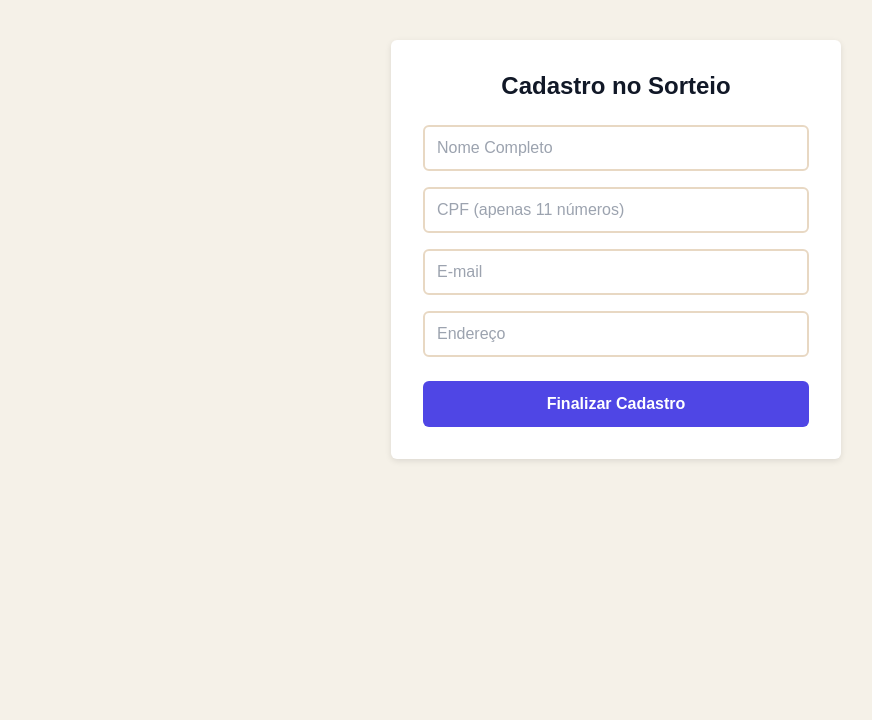
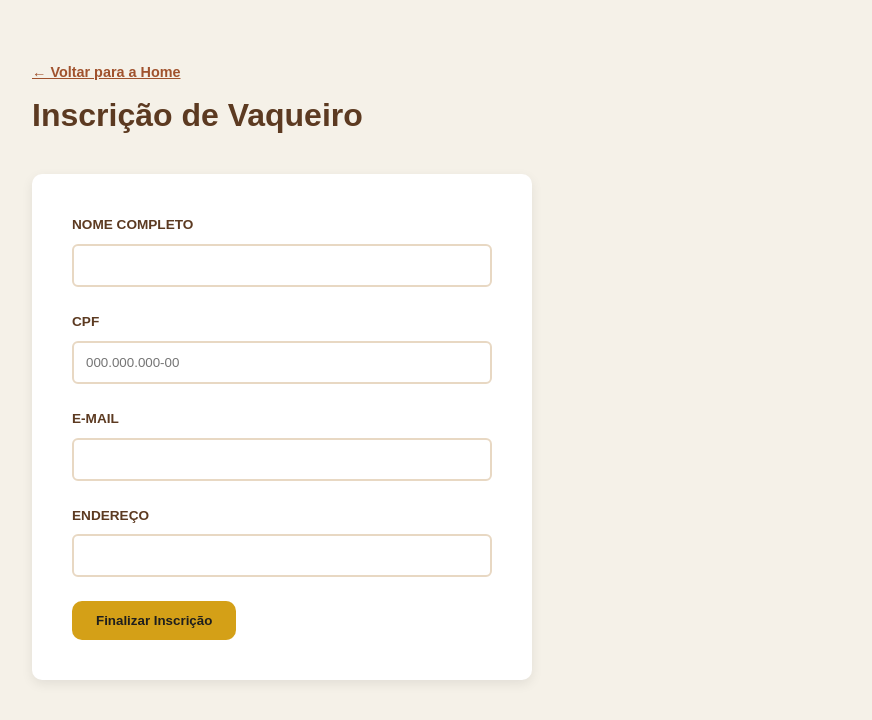
Before and after one commit to thiago21sousa21/landingpage_da_sorte, a React (Vite) app in the folder front-cliente/: page /cadastro in a window 1280 px wide. Shown: the top 720 px of the page, without its empty margins (24-896 px from the left). Built offline with nearby package versions, Linux system fonts and the light colour scheme; no server answers.

Commit message:
front-cliente: inserindo regex que valida mascara de cpf

```diff
--- a/front-cliente/src/pages/CadastroParticipante/CadastroParticipante.css
+++ b/front-cliente/src/pages/CadastroParticipante/CadastroParticipante.css
@@ -1,105 +1,49 @@
-/* CadastroParticipante.css */
-
-/* Reutilizando as variáveis (caso não estejam no :root global ainda) */
-:root {
-  --primary: #4F46E5;
-  --secondary: #FBBF24;
-  --bg-color: #F9FAFB;
-  --text-main: #111827;
-  --text-sec: #6B7280;
-  --radius: 6px;
-  --shadow: 0 2px 6px rgba(0,0,0,0.1);
-  --font-family: 'Inter', sans-serif;
+.cadastro-header {
+  margin-bottom: var(--space-lg);
+  display: flex;
+  flex-direction: column;
+  gap: var(--space-sm);
+  align-items: flex-start;
 }
 
-.cadastro-container {
-  max-width: 450px;
-  margin: 40px auto;
-  padding: 32px;
-  background-color: #ffffff;
-  border-radius: var(--radius);
-  box-shadow: var(--shadow);
-  text-align: center;
+.btn-back {
+  background: none;
+  border: none;
+  color: var(--color-terracotta);
+  font-weight: 600;
+  cursor: pointer;
+  padding: 0;
+  font-size: 0.9rem;
+  transition: var(--transition-fast);
+  display: flex;
+  align-items: center;
+  text-decoration: underline;
 }
 
-.cadastro-container h2 {
-  font-size: 24px;
-  color: var(--text-main);
-  margin-bottom: 24px;
-  font-weight: 700;
+.btn-back:hover {
+  color: var(--color-brown);
+  transform: translateX(-5px); /* Efeito sutil de empurrão para a esquerda */
 }
 
-/* Estilização do Formulário */
-form {
+/* Ajuste do formulário para centralizar na tela */
+.cadastro-form {
+  max-width: 500px;
+  background-color: white;
+  padding: var(--space-lg);
+  border-radius: var(--radius-md);
+  box-shadow: var(--shadow-soft);
+}
+
+.form-group {
+  margin-bottom: var(--space-md);
   display: flex;
   flex-direction: column;
-  gap: 16px; /* Espaçamento padrão de 16px */
+  gap: var(--space-xs);
 }
 
-input {
-  width: 100%;
-  padding: 12px 16px;
-  border: 1px solid #E5E7EB; /* Cinza bem clarinho para o estilo clean */
-  border-radius: var(--radius);
-  font-family: var(--font-family);
-  font-size: 16px;
-  color: var(--text-main);
-  background-color: #fff;
-  transition: border-color 0.2s, box-shadow 0.2s;
-  box-sizing: border-box; /* Garante que o padding não quebre a largura */
+.form-group label {
+  font-weight: 700;
+  color: var(--color-brown);
+  font-size: 0.85rem;
+  text-transform: uppercase;
 }
-
-input::placeholder {
-  color: #9CA3AF;
-}
-
-input:focus {
-  outline: none;
-  border-color: var(--primary);
-  box-shadow: 0 0 0 3px rgba(79, 70, 229, 0.1); /* Glow suave roxo */
-}
-
-/* Botão de Envio */
-button[type="submit"] {
-  background-color: var(--primary);
-  color: white;
-  padding: 14px;
-  border: none;
-  border-radius: var(--radius);
-  font-weight: 600;
-  font-size: 16px;
-  cursor: pointer;
-  transition: background-color 0.2s, opacity 0.2s;
-  margin-top: 8px;
-}
-
-button[type="submit"]:hover {
-  filter: brightness(1.1);
-}
-
-button[type="submit"]:disabled {
-  background-color: var(--text-sec);
-  cursor: not-allowed;
-  opacity: 0.7;
-}
-
-/* Alertas de Feedback */
-.alerta {
-  padding: 12px;
-  border-radius: var(--radius);
-  margin-bottom: 20px;
-  font-size: 14px;
-  font-weight: 500;
-}
-
-.alerta.success {
-  background-color: #ECFDF5;
-  color: #065F46;
-  border: 1px solid #A7F3D0;
-}
-
-.alerta.error {
-  background-color: #FEF2F2;
-  color: #991B1B;
-  border: 1px solid #FECACA;
-}
--- a/front-cliente/src/pages/CadastroParticipante/CadastroParticipante.jsx
+++ b/front-cliente/src/pages/CadastroParticipante/CadastroParticipante.jsx
@@ -1,22 +1,35 @@
 import { useState } from 'react';
+import { useNavigate } from 'react-router-dom';
 import { participarSorteio } from '../../services/api';
 import Comprovante from '../../components/Comprovante/Comprovante';
 import './CadastroParticipante.css';
 
 const CadastroParticipante = () => {
-  // Estado único para o formulário seguindo o seu modelo fixo
+  const navigate = useNavigate();
   const [formData, setFormData] = useState({ nome: '', cpf: '', email: '', endereco: '' });
   const [loading, setLoading] = useState(false);
-  const [mensagem, setMensagem] = useState({ texto: '', tipo: '' }); // tipo: 'success' ou 'error'
-  const [dadosSucesso, setDadosSucesso] = useState(null); // Guardará o JSON da API
+  const [mensagem, setMensagem] = useState({ texto: '', tipo: '' });
+  const [dadosSucesso, setDadosSucesso] = useState(null);
 
-  // Função genérica para atualizar qualquer campo
+  // ✨ Função para aplicar a máscara visual de CPF
+  const maskCPF = (value) => {
+    return value
+      .replace(/\D/g, '') // Remove tudo o que não é dígito
+      .replace(/(\d{3})(\d)/, '$1.$2') // Coloca ponto após os 3 primeiros dígitos
+      .replace(/(\d{3})(\d)/, '$1.$2') // Coloca ponto após os 6 primeiros dígitos
+      .replace(/(\d{3})(\d{1,2})/, '$1-$2') // Coloca hífen após os 9 primeiros dígitos
+      .replace(/(-\d{2})\d+?$/, '$1'); // Limita em 11 dígitos
+  };
+
   const handleChange = (e) => {
     const { name, value } = e.target;
-    setFormData({
-      ...formData, // Mantém o que já estava lá
-      [name]: value // Atualiza apenas o campo que mudou
-    });
+
+    // Se o campo for CPF, aplicamos a máscara antes de salvar no estado
+    if (name === 'cpf') {
+      setFormData({ ...formData, [name]: maskCPF(value) });
+    } else {
+      setFormData({ ...formData, [name]: value });
+    }
   };
 
   const handleSubmit = async (e) => {
@@ -24,15 +37,15 @@ const handleSubmit = async (e) => {
     setLoading(true);
     setMensagem({ texto: '', tipo: '' });
 
+    // 🧹 LIMPEZA: Remove pontos e traços antes de enviar para a API
+    const dadosParaEnviar = {
+      ...formData,
+      cpf: formData.cpf.replace(/\D/g, '') // Envia apenas os 11 números
+    };
+
     try {
-      const resultado = await participarSorteio(formData);
-      setMensagem({
-        texto: `Sucesso! Seu número da sorte é: ${resultado.numero_sorteio}`,
-        tipo: 'success'
-      });
+      const resultado = await participarSorteio(dadosParaEnviar);
       setDadosSucesso(resultado);
-      // Opcional: limpar o formulário após sucesso
-      setFormData({ nome: '', cpf: '', email: '', endereco: '' });
     } catch (error) {
       setMensagem({ texto: error.message, tipo: 'error' });
     } finally {
@@ -45,50 +58,50 @@ const handleSubmit = async (e) => {
   }
 
   return (
-    <div className="cadastro-container">
-      <h2>Cadastro no Sorteio</h2>
-      {/* Feedback para o usuário */}
-      {mensagem.texto && (
-        <div className={`alerta ${mensagem.tipo}`}>
-          {mensagem.texto}
+    <section className="section cadastro-page">
+      <div className="container">
+        <header className="cadastro-header">
+          <button className="btn-back" onClick={() => navigate('/')}>
+            ← Voltar para a Home
+          </button>
+          <h2 className="section-title">Inscrição de Vaqueiro</h2>
+        </header>
+
+        {mensagem.texto && <div className={`alerta ${mensagem.tipo}`}>{mensagem.texto}</div>}
+
+        <form className="cadastro-form" onSubmit={handleSubmit}>
+          <div className="form-group">
+            <label>Nome Completo</label>
+            <input name="nome" value={formData.nome} onChange={handleChange} required />
           </div>
-      )}
-      <form onSubmit={handleSubmit}>
+
+          <div className="form-group">
+            <label>CPF</label>
             <input
-          name="nome"
-          placeholder="Nome Completo"
-          value={formData.nome}
+              name="cpf"
+              placeholder="000.000.000-00"
+              value={formData.cpf}
               onChange={handleChange}
               required
             />
-        <input
-          name="cpf"
-          placeholder="CPF (apenas 11 números)"
-          value={formData.cpf}
-          onChange={handleChange}
-          maxLength="11"
-          required
-        />
-        <input
-          name="email"
-          type="email"
-          placeholder="E-mail"
-          value={formData.email}
-          onChange={handleChange}
-          required
-        />
-        <input
-          name="endereco"
-          placeholder="Endereço"
-          value={formData.endereco}
-          onChange={handleChange}
-        />
+          </div>
 
-        <button type="submit" disabled={loading}>
-          {loading ? 'Enviando...' : 'Finalizar Cadastro'}
+          <div className="form-group">
+            <label>E-mail</label>
+            <input name="email" type="email" value={formData.email} onChange={handleChange} required />
+          </div>
+
+          <div className="form-group">
+            <label>Endereço</label>
+            <input name="endereco" value={formData.endereco} onChange={handleChange} />
+          </div>
+
+          <button type="submit" className="btn btn-primary" disabled={loading}>
+            {loading ? 'Processando...' : 'Finalizar Inscrição'}
           </button>
         </form>
       </div>
+    </section>
   );
 };
 
```
Also changed, not shown: 1 other file (tests, documents, lock files or other folders). Lines whose indentation alone changed are shown as unchanged.
